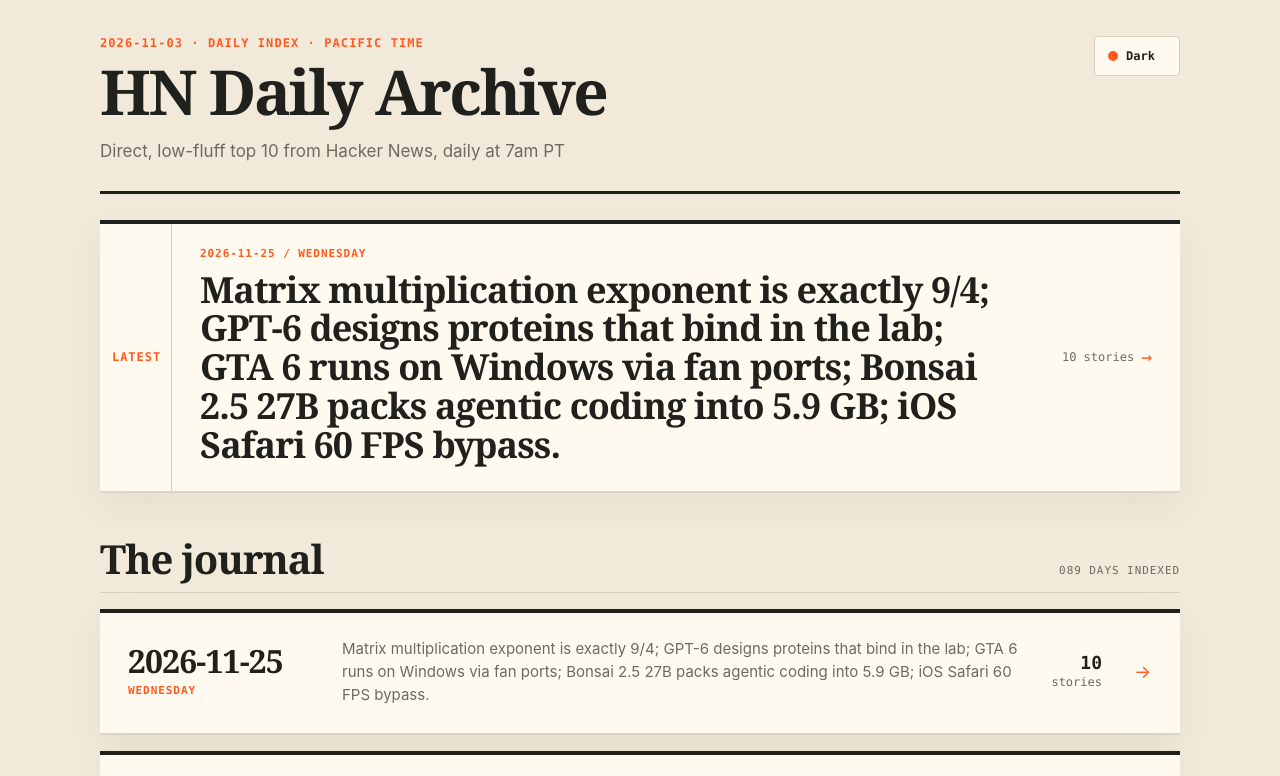
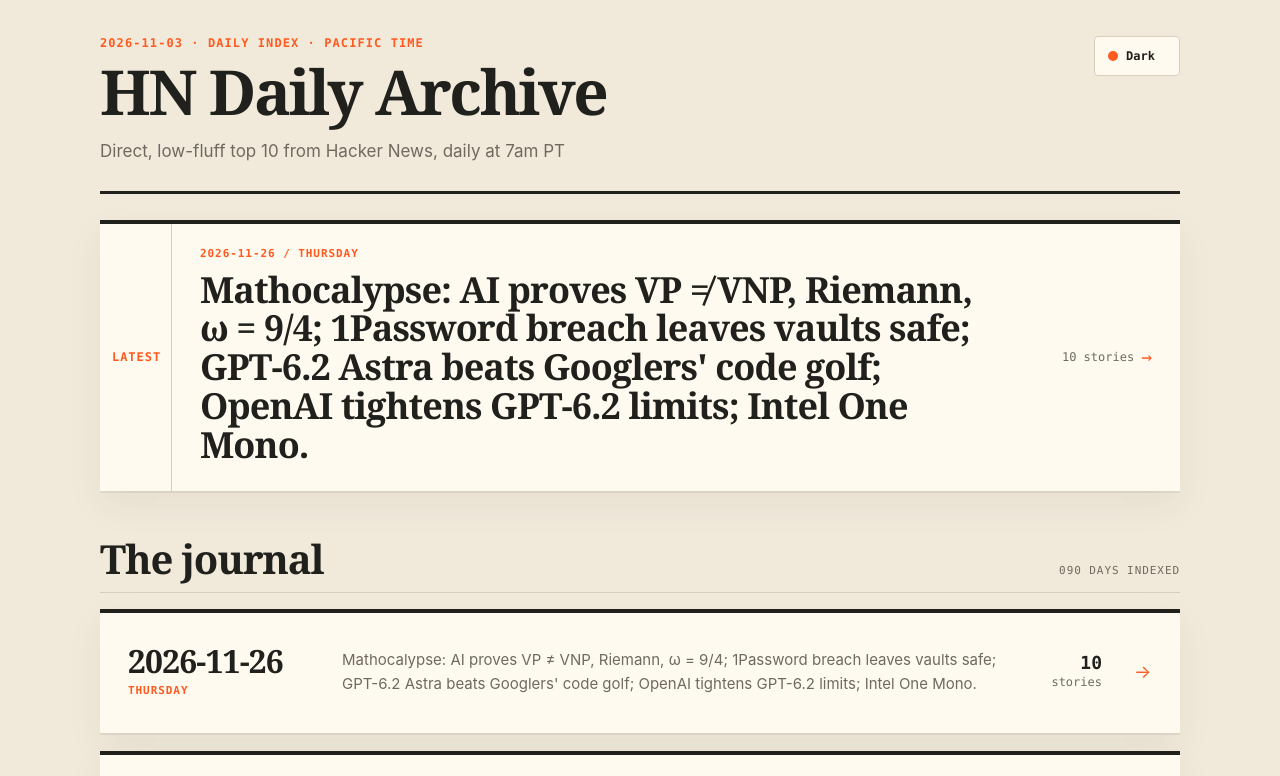
Before and after one commit to tk3369/hn-daily, a plain HTML site: page index.html in a window 1280 px wide. Shown: the top 776 px of the page. Drawn offline with Linux system fonts and the light colour scheme.

Commit message:
Update archive — 2026-11-26 Wednesday — 090 days

```diff
--- a/index.html
+++ b/index.html
@@ -102,11 +102,11 @@
       <button class="theme-toggle" id="theme-toggle" type="button" aria-label="Switch color theme" title="Toggle theme (T)"><span class="theme-dot" aria-hidden="true"></span><span class="theme-text">Dark</span></button>
     </header>
 
-    <a class="latest" id="latest-link" href="https://tk3369.github.io/hn-daily/2026-11-25/" data-local-href="2026-11-25/" target="_blank" rel="noopener" onclick="return openBrief(event, this)" aria-label="Open latest brief for Wednesday 2026-11-25">
+    <a class="latest" id="latest-link" href="https://tk3369.github.io/hn-daily/2026-11-26/" data-local-href="2026-11-26/" target="_blank" rel="noopener" onclick="return openBrief(event, this)" aria-label="Open latest brief for Thursday 2026-11-26">
       <span class="latest-label">Latest</span>
       <span class="latest-main">
-        <span class="latest-date">2026-11-25 / WEDNESDAY</span>
-        <span class="latest-title">Matrix multiplication exponent is exactly 9/4; GPT-6 designs proteins that bind in the lab; GTA 6 runs on Windows via fan ports; Bonsai 2.5 27B packs agentic coding into 5.9 GB; iOS Safari 60 FPS bypass.</span>
+        <span class="latest-date">2026-11-26 / THURSDAY</span>
+        <span class="latest-title">Mathocalypse: AI proves VP ≠ VNP, Riemann, ω = 9/4; 1Password breach leaves vaults safe; GPT-6.2 Astra beats Googlers&#x27; code golf; OpenAI tightens GPT-6.2 limits; Intel One Mono.</span>
       </span>
       <span class="latest-meta">10 stories <span class="arrow" aria-hidden="true">→</span></span>
     </a>
@@ -114,11 +114,20 @@
     <section aria-labelledby="archive-title">
       <div class="archive-head">
         <h2 id="archive-title">The journal</h2>
-        <span class="archive-count">089 days indexed</span>
+        <span class="archive-count">090 days indexed</span>
       </div>
 
       <ol class="archive-list" id="archive-list">
         <!-- ARCHIVE_ENTRIES_START: prepend new day entries directly below this line. -->
+        <li class="day-entry">
+          <a class="day-link" href="https://tk3369.github.io/hn-daily/2026-11-26/" data-local-href="2026-11-26/" target="_blank" rel="noopener" onclick="return openBrief(event, this)" data-entry aria-label="Open Thursday 2026-11-26 brief">
+            <time class="day-date" datetime="2026-11-26">2026-11-26<span class="day-weekday">Thursday</span></time>
+            <span class="day-summary">Mathocalypse: AI proves VP ≠ VNP, Riemann, ω = 9/4; 1Password breach leaves vaults safe; GPT-6.2 Astra beats Googlers&#x27; code golf; OpenAI tightens GPT-6.2 limits; Intel One Mono.</span>
+            <span class="day-count"><strong>10</strong> stories</span>
+            <span class="day-arrow" aria-hidden="true">→</span>
+          </a>
+        </li>
+
         <li class="day-entry">
           <a class="day-link" href="https://tk3369.github.io/hn-daily/2026-11-25/" data-local-href="2026-11-25/" target="_blank" rel="noopener" onclick="return openBrief(event, this)" data-entry aria-label="Open Wednesday 2026-11-25 brief">
             <time class="day-date" datetime="2026-11-25">2026-11-25<span class="day-weekday">Wednesday</span></time>
```
